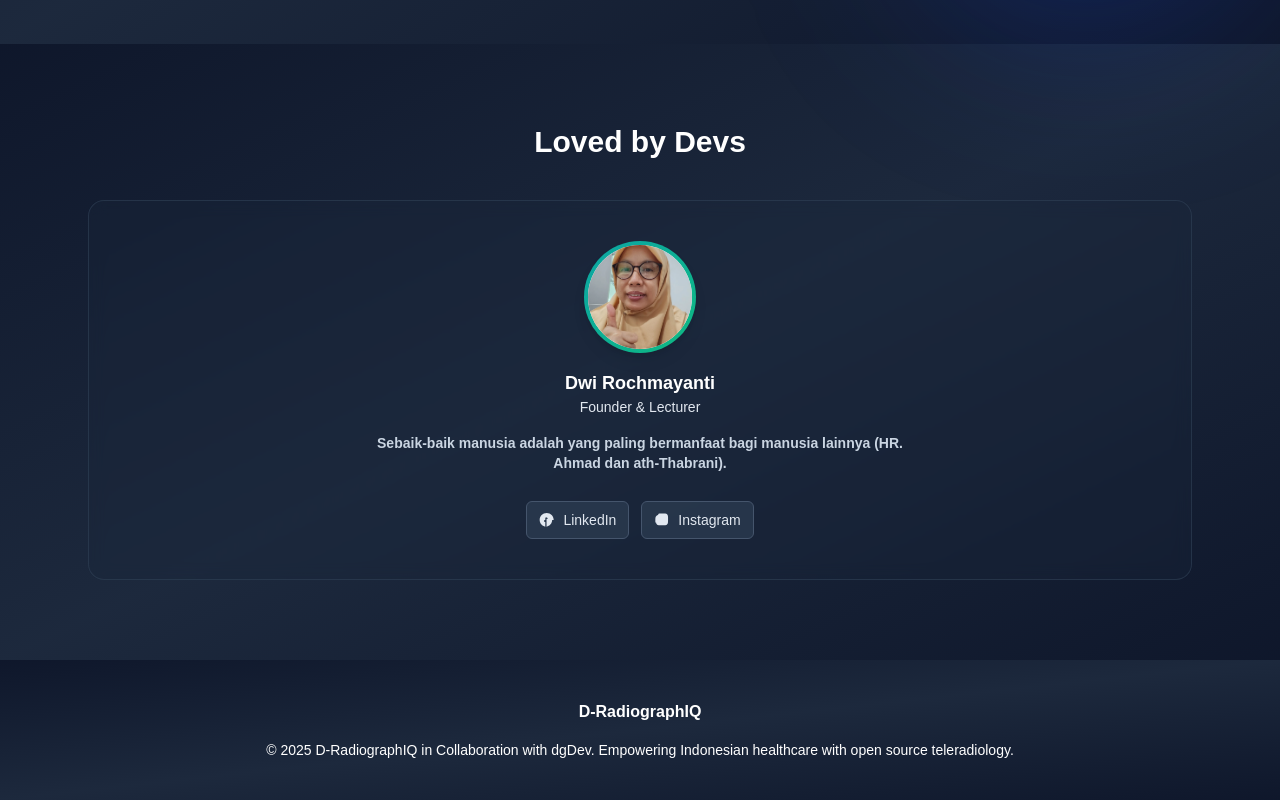
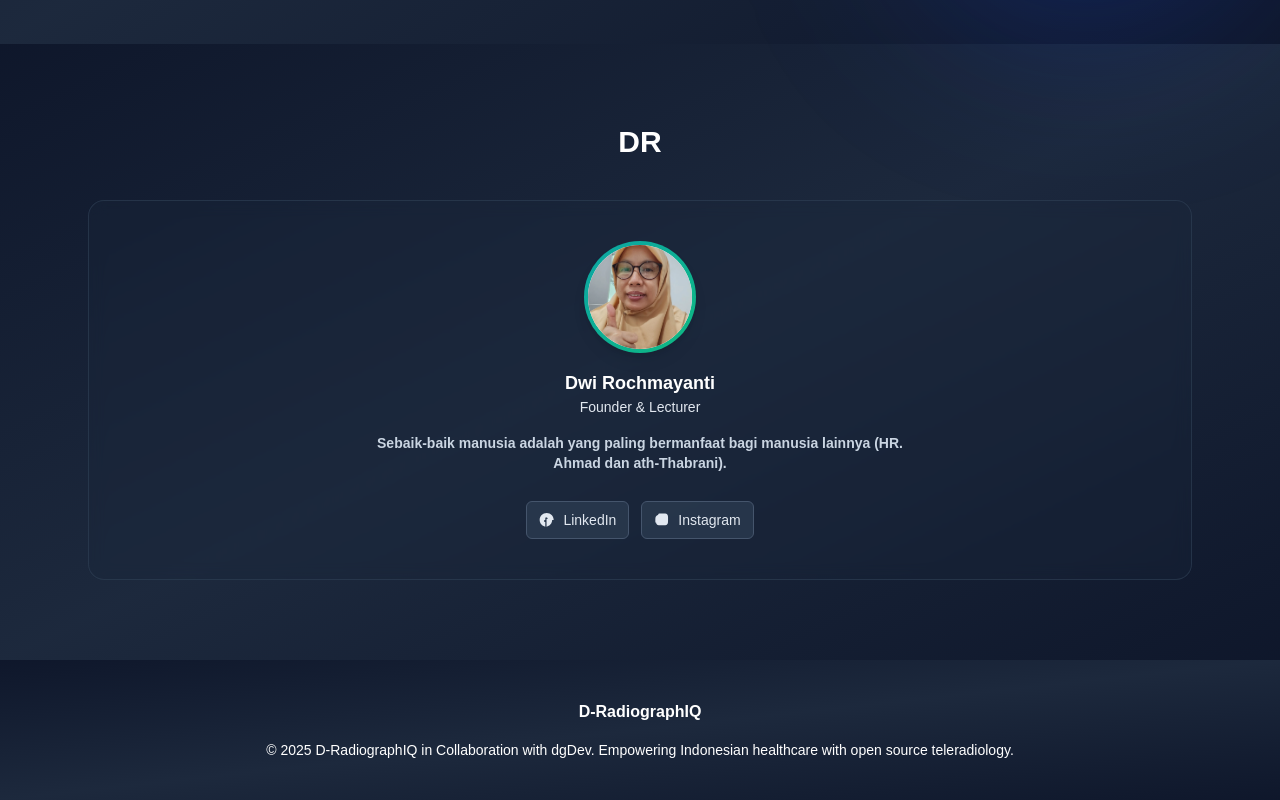
Before and after one commit to MochammadAnda/Aplikasi-Medis, a Next.js app: page / in a window 1280 px wide. Shown: the part 3679-4479 px from the top of the page. Built offline with nearby package versions, Linux system fonts and the light colour scheme.

Commit message:
revision on CTA

```diff
--- a/src/components/CTASection.jsx
+++ b/src/components/CTASection.jsx
@@ -7,7 +7,7 @@
   return (
     <section className="w-full py-20 bg-gradient-to-br from-slate-900 via-slate-800 to-slate-900 text-white" id="cta">
       <div className="max-w-6xl mx-auto px-6 text-center">
-        <h2 className="text-3xl font-bold text-white mb-10">Loved by Devs</h2>
+        <h2 className="text-3xl font-bold text-white mb-10">DR</h2>
 
         <div className="relative bg-slate-800/30 border border-slate-700/60 rounded-2xl p-6 md:p-10 backdrop-blur-sm">
           <div className="max-w-2xl mx-auto bg-transparent">
```
